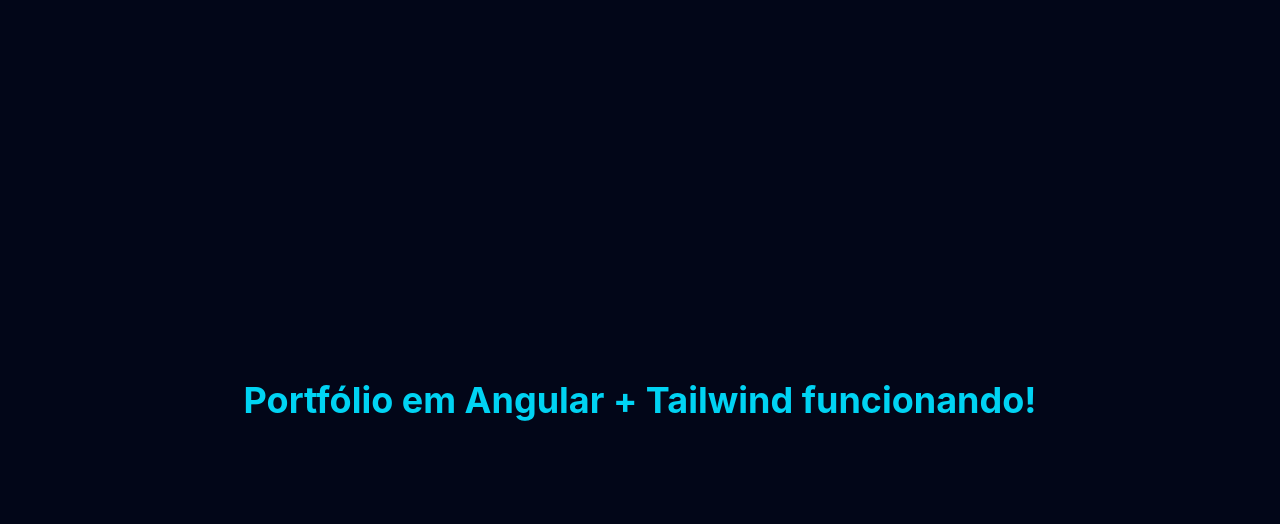
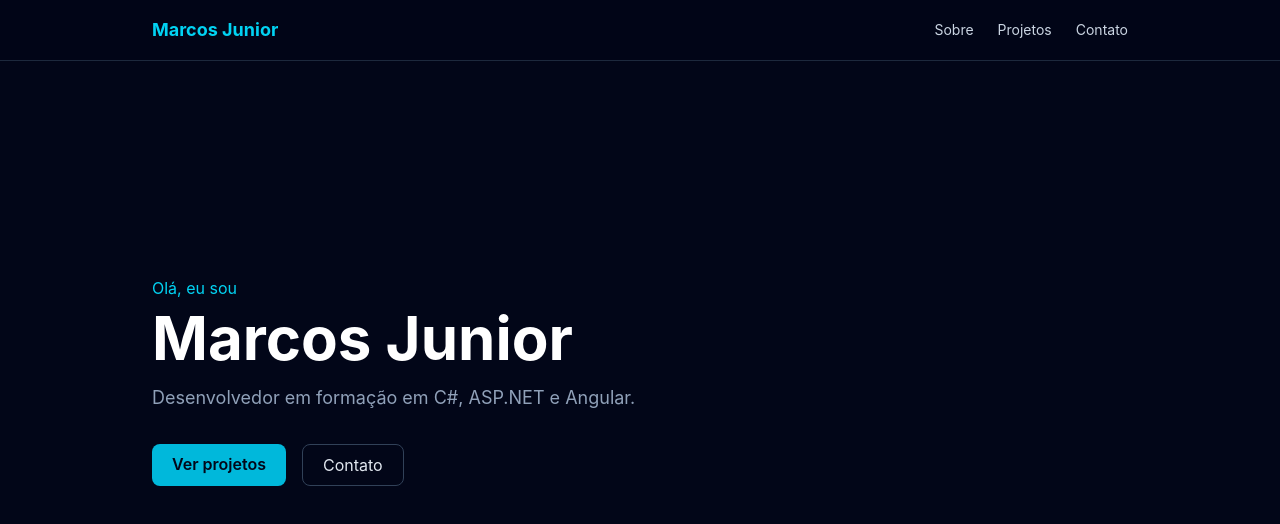
Before and after one commit to m4rcosJr/Portfolio, an Angular app: page / in a window 1280 px wide. Shown: the top 524 px of the page. Built offline with nearby package versions, Linux system fonts and the light colour scheme.

Commit message:
feat: adiciona componentes header e hero

```diff
--- a/src/app/app.html
+++ b/src/app/app.html
@@ -1,5 +1,6 @@
-<main class="min-h-screen bg-slate-950 flex items-center justify-center">
-  <h1 class="text-4xl font-bold text-cyan-400">
-    Portfólio em Angular + Tailwind funcionando!
-  </h1>
-</main>
+<div class="min-h-screen bg-slate-950 text-slate-200">
+  <app-header />
+  <main>
+    <app-hero />
+  </main>
+</div>
--- a/src/app/app.ts
+++ b/src/app/app.ts
@@ -1,8 +1,10 @@
 import { Component, signal } from '@angular/core';
 import { RouterOutlet } from '@angular/router';
+import { Header } from './components/header/header';
+import { Hero } from './components/hero/hero';
 
 @Component({
-  imports: [RouterOutlet],
+  imports: [RouterOutlet,Header, Hero],
   selector: 'app-root',
   styleUrl: './app.css',
   templateUrl: './app.html',
--- /dev/null
+++ b/src/app/components/header/header.html
@@ -0,0 +1,10 @@
+<header class="sticky top-0 z-50 border-b border-slate-800 bg-slate-950/80 backdrop-blur">
+  <nav class="mx-auto flex max-w-5xl items-center justify-between px-6 py-4">
+    <a href="#inicio" class="text-lg font-bold text-cyan-400">Marcos Junior</a>
+    <ul class="flex gap-6 text-sm text-slate-300">
+      <li><a href="#sobre" class="hover:text-cyan-400">Sobre</a></li>
+      <li><a href="#projetos" class="hover:text-cyan-400">Projetos</a></li>
+      <li><a href="#contato" class="hover:text-cyan-400">Contato</a></li>
+    </ul>
+  </nav>
+</header>
--- /dev/null
+++ b/src/app/components/hero/hero.html
@@ -0,0 +1,11 @@
+<section id="inicio" class="mx-auto flex min-h-[80vh] max-w-5xl flex-col justify-center px-6">
+  <p class="text-cyan-400">Olá, eu sou</p>
+  <h1 class="mt-2 text-5xl font-bold text-white md:text-6xl">Marcos Junior</h1>
+  <p class="mt-4 max-w-xl text-lg text-slate-400">
+    Desenvolvedor em formação em C#, ASP.NET e Angular.
+  </p>
+  <div class="mt-8 flex gap-4">
+    <a href="#projetos" class="rounded-lg bg-cyan-500 px-5 py-2 font-semibold text-slate-950 hover:bg-cyan-400">Ver projetos</a>
+    <a href="#contato" class="rounded-lg border border-slate-700 px-5 py-2 text-slate-200 hover:border-cyan-400">Contato</a>
+  </div>
+</section>
```
Also changed, not shown: src/app/components/header/header.ts (added, +9 -0 lines), src/app/components/hero/hero.ts (added, +9 -0 lines), src/app/components/header/header.css (added), src/app/components/hero/hero.css (added), 2 other files (tests, documents, lock files or other folders).
